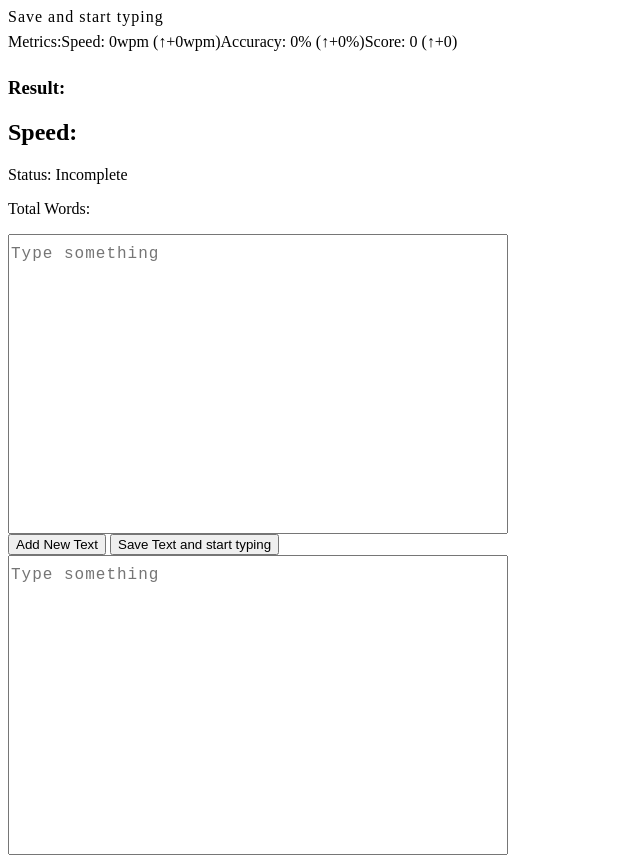
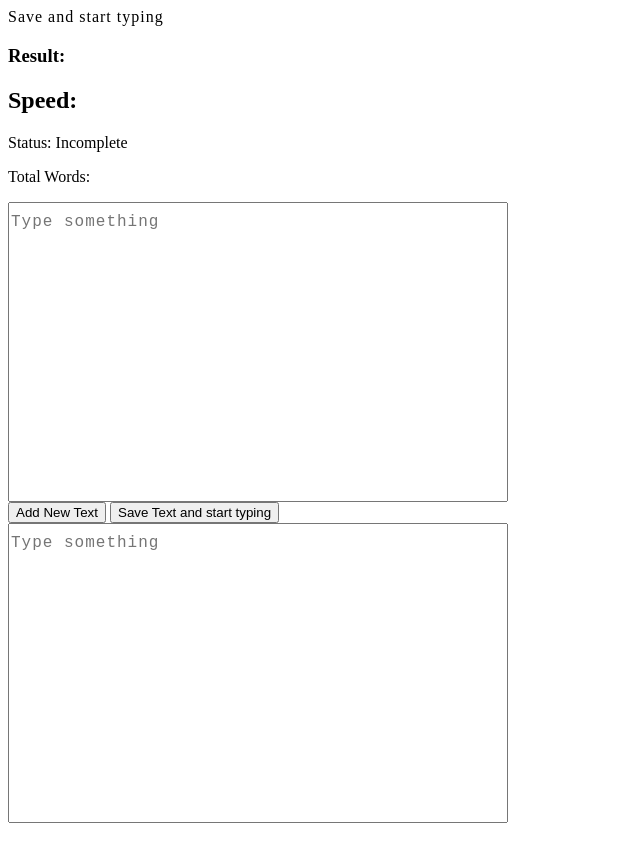
Before and after one commit to git-dibwar/Touch-Type-Blitz-Hub, a plain HTML site: page index.html in a window 1280 px wide. Shown: the whole page, without its empty margins (0-640 px from the left). After the commit the page ends 831 px from the top, so only its background shows below. Drawn offline with Linux system fonts and the light colour scheme.

```diff
--- a/index.html
+++ b/index.html
@@ -10,7 +10,7 @@
 
 <body>
     <label for="practise">Save and start typing</label>
-    <div class="yourNewClass1">
+    <!-- <div class="yourNewClass1">
         <span class="yourNewClass2">Metrics:</span>
         <div class="yourNewClass3">
             <span id="yourNewId1" class="yourNewClass4" title="Typing speed in the last lesson.">
@@ -31,7 +31,7 @@
                 (<span class="yourNewClass5 yourNewClass6" title="The difference from the average value.">↑+0</span>)
             </span>
         </div>
-    </div>
+    </div> -->
     <h3 id="result">Result: </h3>
     <h2 id="wpm">Speed: </h2>
     <p id="status">Status: Incomplete</p>
```
